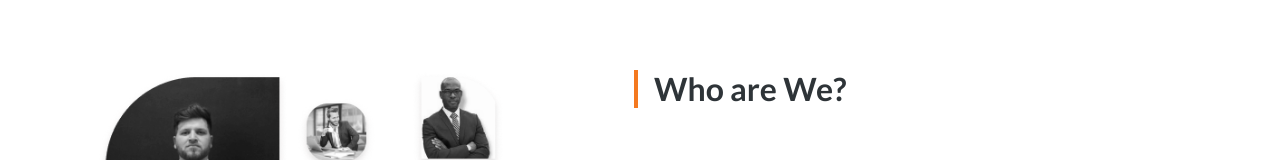
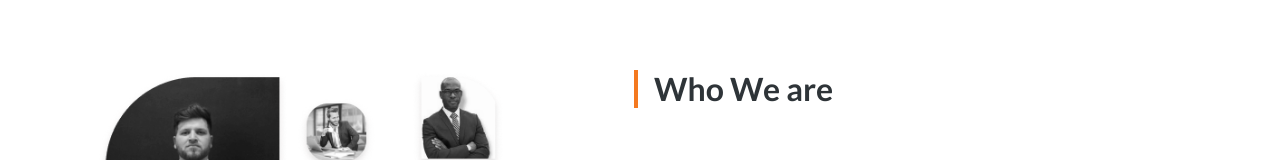
Before and after one commit to Sardar-Ali-Murad/hyphen-tech, a React (Vite) app: page /about in a window 1280 px wide. Shown: the part 121-281 px from the top of the page. Built offline with nearby package versions, Linux system fonts and the light colour scheme; a web font is replaced by a local one.

Commit message:
Text Change (Who we are)

```diff
--- a/src/components/about/hero.jsx
+++ b/src/components/about/hero.jsx
@@ -13,7 +13,7 @@ const Hero = () => {
           <div className="col-lg-5 header-2">
             <div className="mt-lg-5">
               <h2 className="border-left-theme ps-3 fw-bold ml-42 who-are-we-text">
-                Who are We?
+                Who We are
               </h2>
               <div className="ps-lg-5 mt-5">
                 <h1 className="main-heading no-wrap">We are Hyphen.</h1>
```
